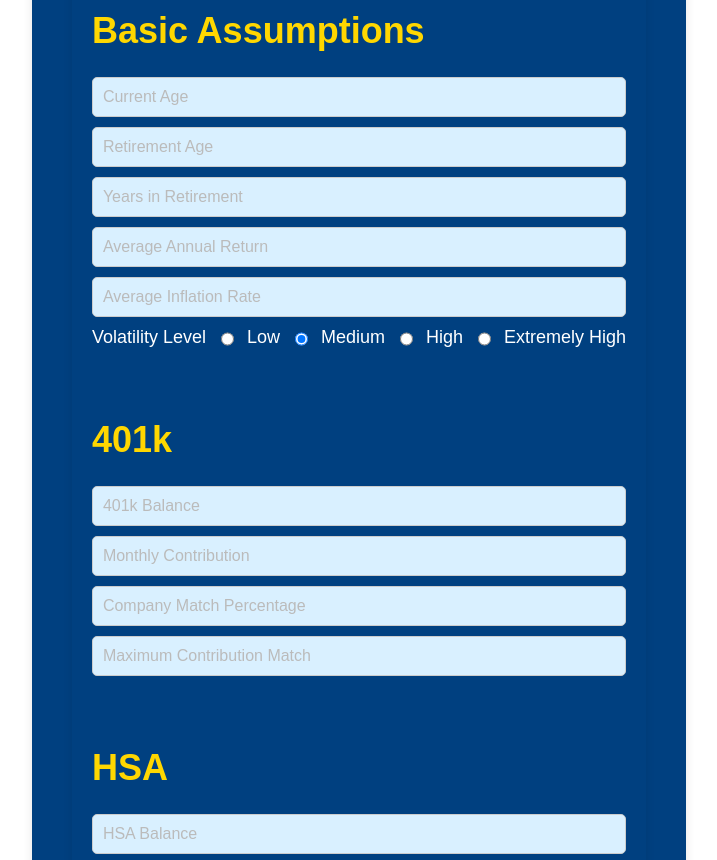
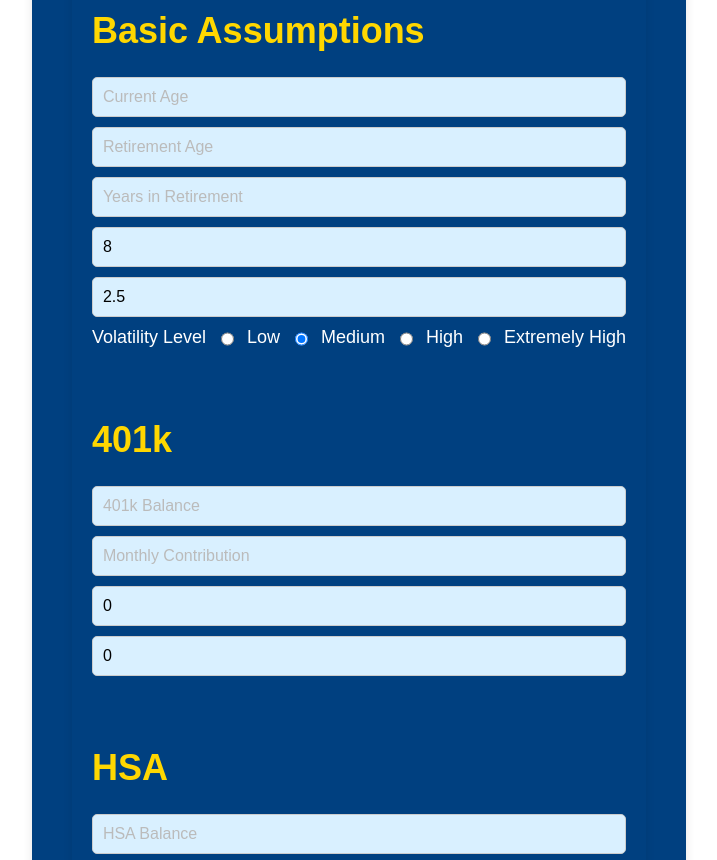
Before and after one commit to brichardson2x/retirementcalc, a Python web app: template app/templates/home.html in a window 1280 px wide. Shown: the part 202-1062 px from the top of the page, without its empty margins (281-998 px from the left). Run offline with Jinja, Linux system fonts and the light colour scheme; the template is opened without the code that fills it, so the values that code supplies are empty.

Commit message:
automated git

```diff
--- a/app/routes.py
+++ b/app/routes.py
@@ -7,4 +7,4 @@ def home():
 
 @app.route('/calculator', methods=['POST'])
 def calculator():
-    ###
+    data = return.json()
--- a/app/templates/home.html
+++ b/app/templates/home.html
@@ -9,14 +9,14 @@
 <body class="body">
     <h1>Retirement Nest Egg Calculator</h1>
     <div class="container">
-        <form class="form">
+        <form class="form" id="retirement">
             <div class="form">
                 <h2>Basic Assumptions</h2>
                 <input type="number" name="current_age" placeholder="Current Age" required>
-                <input type="number" name="retirement_age" placeholder="Retirement Age">
-                <input type="text" name="years_in_retirement" placeholder="Years in Retirement">
-                <input type="text" name="average_annual_return" placeholder="Average Annual Return">
-                <input type="text" name="average_inflation_rate" placeholder="Average Inflation Rate">
+                <input type="number" name="retirement_age" placeholder="Retirement Age" required>
+                <input type="text" name="years_til_death" placeholder="Years in Retirement" required>
+                <input type="text" name="average_annual_return" placeholder="Average Annual Return" value="8" required>
+                <input type="text" name="average_inflation_rate" placeholder="Average Inflation Rate" value="2.5" required>
                 <div class="volatility">
                     <label>Volatility Level</label>
                     <div class="volatility">
@@ -26,7 +26,7 @@
                             <label for="volatility-medium">Medium</label>
                             <input type="radio" name="volatility" value=".3" id="volatility-high">
                             <label for="volatility-high">High</label>
-                            <input type="radio" name="volatility" value=".5" id="volatility-high">
+                            <input type="radio" name="volatility" value=".5" id="volatility-extremely-high">
                             <label for="volatility-high">Extremely High</label>
                     </div>
                 </div>
@@ -34,8 +34,8 @@
                 <h2>401k</h2>
                 <input type="text" name="401k_balance" placeholder="401k Balance">
                 <input type="text" name="monthly_contribution" placeholder="Monthly Contribution">
-                <input type="text" name="company_match_percentage" placeholder="Company Match Percentage">
-                <input type="text" name="max_contribution_match" placeholder="Maximum Contribution Match">
+                <input type="text" name="company_match_percentage" placeholder="Company Match Percentage" value="0">
+                <input type="text" name="max_contribution_match" placeholder="Maximum Contribution Match" value="0">
                 <br>
                 <h2>HSA</h2>
                 <input type="text" name="hsa_balance" placeholder="HSA Balance">
```
Also changed, not shown: utils/calculations.py (+13 -7 lines), 1 other file.
